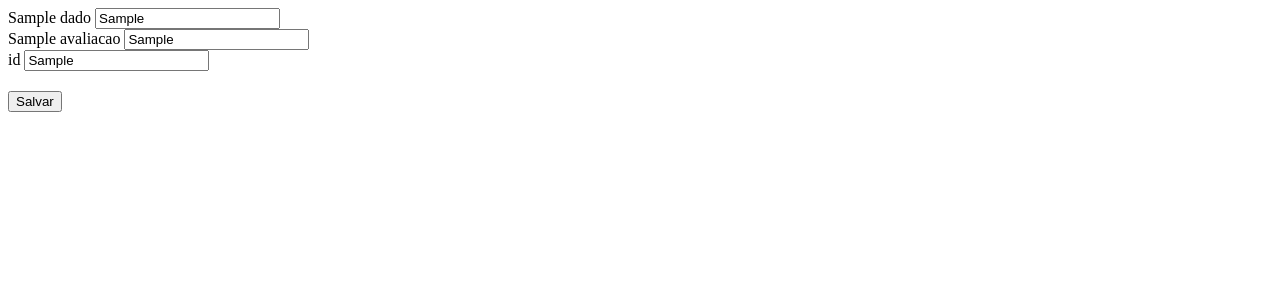
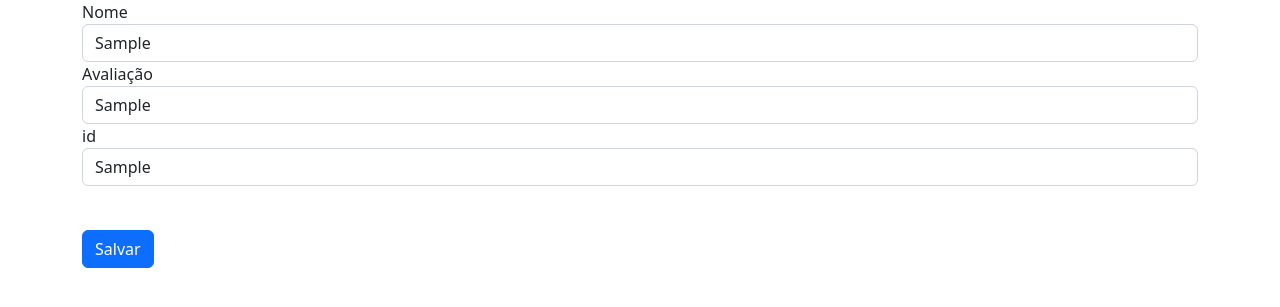
Before and after one commit to fabilasquinha/todolist, a Flask app: template templates/edit.html in a window 1280 px wide. Shown: the top 307 px of the page. Run offline with Flask 2, Linux system fonts and the light colour scheme; the template is opened without the code that fills it: most values are stand-ins (such as "Sample title", 1, 10 or a date in 2020).

Commit message:
Criando um html para edit

```diff
--- a/templates/edit.html
+++ b/templates/edit.html
@@ -4,26 +4,28 @@
     <meta charset="UTF-8">
     <meta http-equiv="X-UA-Compatible" content="IE=edge">
     <meta name="viewport" content="width=device-width, initial-scale=1.0">
-    <title>Filmes</title>
+    <link href="https://cdn.jsdelivr.net/npm/bootstrap@5.2.0-beta1/dist/css/bootstrap.min.css" rel="stylesheet" integrity="sha384-0evHe/X+R7YkIZDRvuzKMRqM+OrBnVFBL6DOitfPri4tjfHxaWutUpFmBp4vmVor" crossorigin="anonymous">
+    <title>Cadastro de Clientes</title>
 </head>
 <body>
     <div class="container">
-        <form action="/saveEdit" method="SAVE">
+        <form action="/saveEdit" method="post">
             <div class="form-group">
-                {{dado['name']}}
-                <input type="text" name="nome" class="form-control" value={{lista[1]}} />
+                <label>Nome</label>
+                <input type="text" name="name" class="form-control" value={{lista[1]}} />
             </div>
             <div class="form-group">
-                {{dado['avaliacao']}}
+                <label>Avaliação</label>
                 <input type="text" name="avaliacao" required="true"  class="form-control" value={{lista[2]}} />
             </div>
             <div class="form-group" style="z-index: -1;">
                 <label>id</label>
                 <input type="text" name="id" class="form-control" value={{lista[0]}} />
             </div>
+            <br>
+            <!-- <td><a href="/saveup" class="btn btn-sm btn-danger">Atualizar</a></td> -->
             <button class="btn btn-primary" style="margin-top: 20px">Salvar</button>
         </form>
     </div>
-
 </body>
 </html>
```
